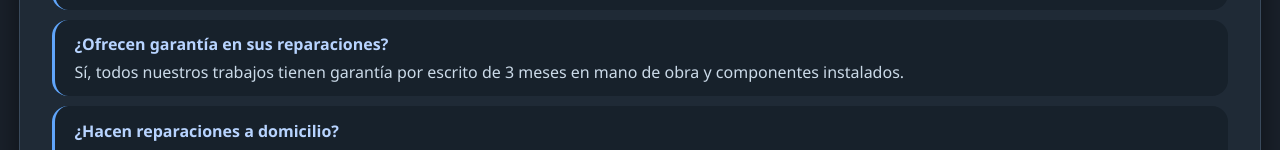
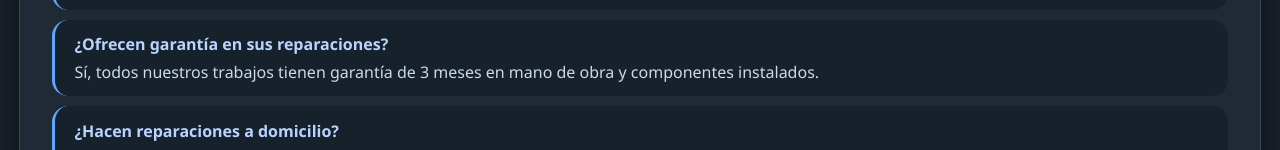
Before and after one commit to pafoxworth123/ReparacionComputadorasPuebla, a plain HTML site: page index.html in a window 1280 px wide. Shown: the part 1554-1704 px from the top of the page. Drawn offline with Linux system fonts and the light colour scheme.

Commit message:
Add files via upload

```diff
--- a/index.html
+++ b/index.html
@@ -432,7 +432,7 @@
       </div>
       <div class="faq-item">
         <strong>¿Ofrecen garantía en sus reparaciones?</strong>
-        <p>Sí, todos nuestros trabajos tienen garantía por escrito de 3 meses en mano de obra y componentes instalados.</p>
+        <p>Sí, todos nuestros trabajos tienen garantía de 3 meses en mano de obra y componentes instalados.</p>
       </div>
       <div class="faq-item">
         <strong>¿Hacen reparaciones a domicilio?</strong>
```
